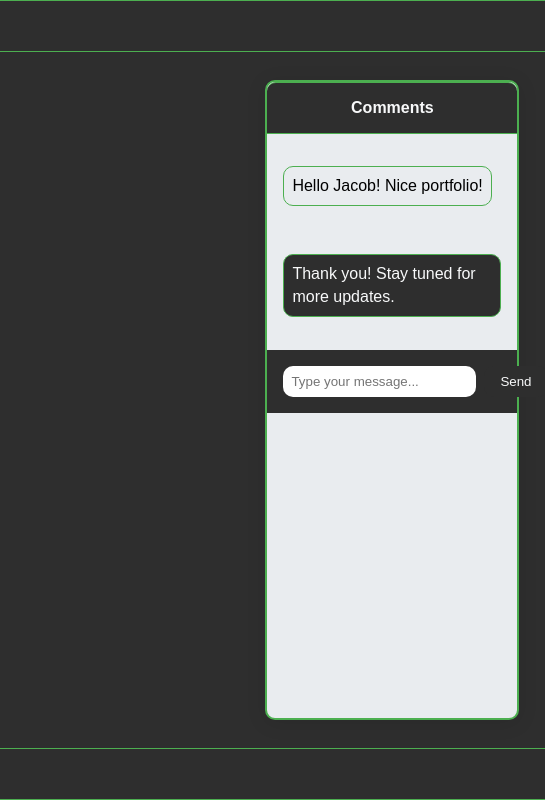
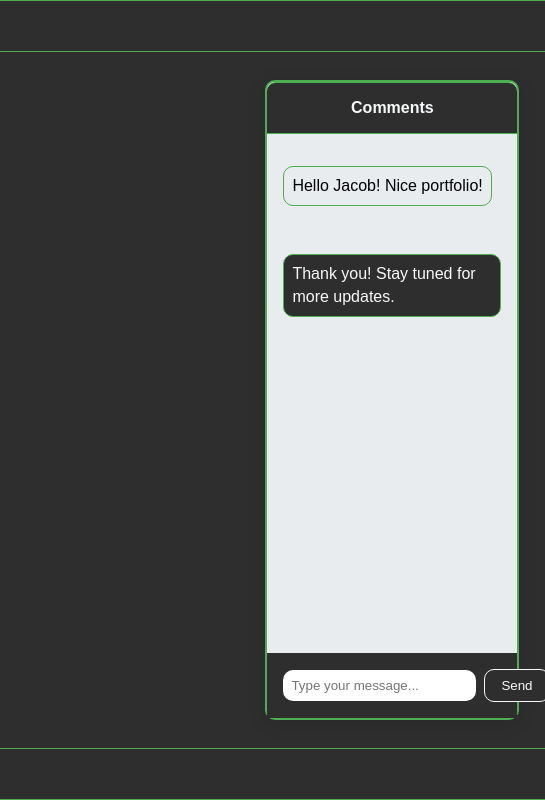
Before and after one commit to jacobrnoble/my-website, a plain HTML site: page index.html in a window 1280 px wide. Shown: the full height of the page, 735-1280 px from the left. Drawn offline with Linux system fonts and the light colour scheme.

Commit message:
Update main.css

```diff
--- a/main.css
+++ b/main.css
@@ -52,6 +52,8 @@ main {
   border: 2px solid #4CAF50; /* Forest Green border for chat box */
   border-radius: 10px;
   box-shadow: 0px 3px 20px rgba(0, 0, 0, 0.1);
+  display: flex;
+  flex-direction: column; /* added to adjust the positioning of elements within the chat container */
 }
 
 .chat-container header {
@@ -65,7 +67,7 @@ main {
 }
 
 .chat-messages {
-  max-height: calc(100% - 120px);
+  flex: 1; /* added to ensure it takes the available space */
   overflow-y: scroll;
   padding: 1rem;
 }
@@ -114,7 +116,7 @@ main {
   background-color: #2E2E2E; /* Charcoal background */
   color: #f8f9fa; /* White text */
   padding: 0.5rem 1rem;
-  border: none;
+  border: 1px solid #f8f9fa; /* White border for the button */
   border-radius: 10px;
   cursor: pointer;
 }
```
